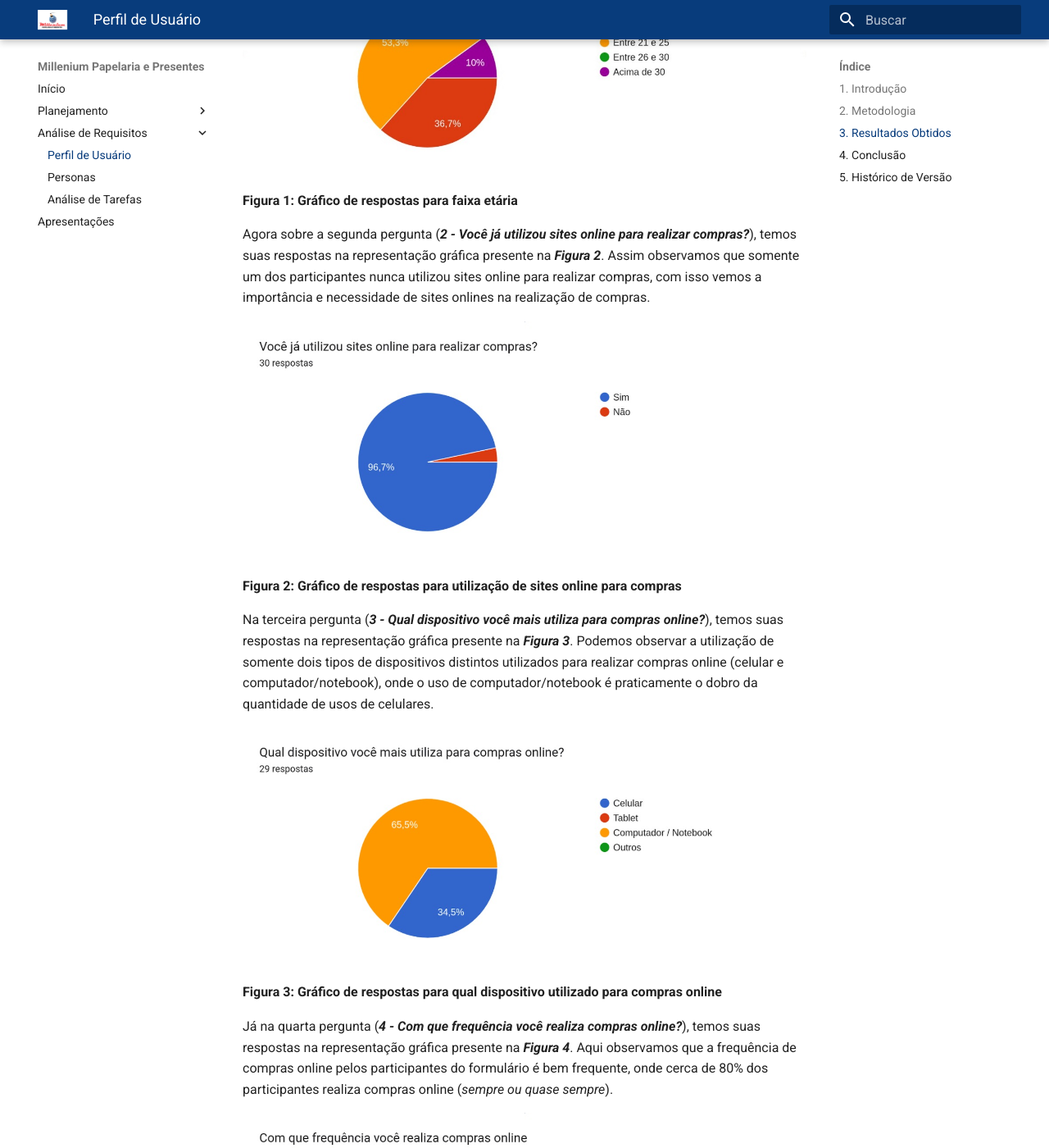
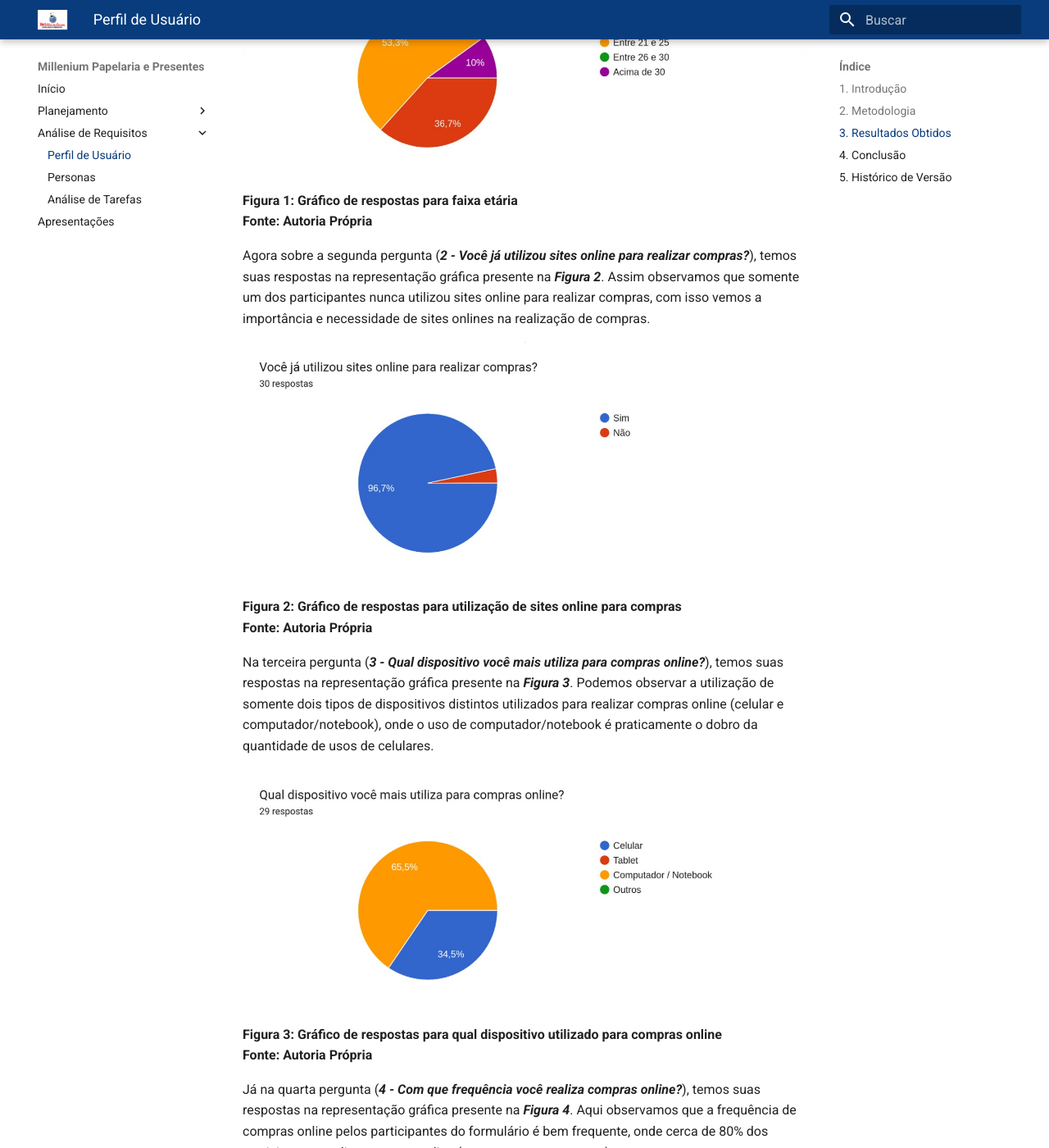
Before and after one commit to Interacao-Humano-Computador/2022.1-Millenium-Papelaria, an MkDocs documentation site: the page built from docs/AnaliseDeRequisitos/PerfilDeUsuario.md, in a window 1280 px wide and 1400 px high, scrolled down 929 px. Shown: the whole window at 82% size. Built offline with MkDocs 1.6.1 and Material for MkDocs 9.7.7, drawn with Linux system fonts in a browser that asks for light colours; some of the changed text lies outside the part shown.

Commit message:
Update PerfilDeUsuario.md

```diff
--- a/docs/AnaliseDeRequisitos/PerfilDeUsuario.md
+++ b/docs/AnaliseDeRequisitos/PerfilDeUsuario.md
@@ -16,37 +16,37 @@ Em relação às perguntas temos que na primeira pergunta (***1 - Qual sua faixa
 
 ![P1](../../images/perfil-de-usuario/faixa-etaria.jpeg)
 
-**Figura 1: Gráfico de respostas para faixa etária**
+**Figura 1: Gráfico de respostas para faixa etária** <br/>**Fonte: Autoria Própria**
 
 Agora sobre a segunda pergunta (***2 - Você já utilizou sites online para realizar compras?***), temos suas respostas na representação gráfica presente na ***Figura 2***. Assim observamos que somente um dos participantes nunca utilizou sites online para realizar compras, com isso vemos a importância e necessidade de sites onlines na realização de compras.
 
 ![P2](../../images/perfil-de-usuario/ja-comprou-online.jpeg)
 
-**Figura 2: Gráfico de respostas para utilização de sites online para compras**
+**Figura 2: Gráfico de respostas para utilização de sites online para compras** <br/>**Fonte: Autoria Própria**
 
 Na terceira pergunta (***3 - Qual dispositivo você mais utiliza para compras online?***), temos suas respostas na representação gráfica presente na ***Figura 3***. Podemos observar a utilização de somente dois tipos de dispositivos distintos utilizados para realizar compras online (celular e computador/notebook), onde o uso de computador/notebook é praticamente o dobro da quantidade de usos de celulares.
 
 ![P3](../../images/perfil-de-usuario/dispositivo-compra.jpeg)
 
-**Figura 3: Gráfico de respostas para qual dispositivo utilizado para compras online**
+**Figura 3: Gráfico de respostas para qual dispositivo utilizado para compras online** <br/>**Fonte: Autoria Própria**
 
 Já na quarta pergunta (***4 - Com que frequência você realiza compras online?***), temos suas respostas na representação gráfica presente na ***Figura 4***. Aqui observamos que a frequência de compras online pelos participantes do formulário é bem frequente, onde cerca de 80% dos participantes realiza compras online (*sempre ou quase sempre*).
 
 ![P4](../../images/perfil-de-usuario/frequencia.jpeg)
 
-**Figura 4: Gráfico de respostas para qual a frequência de compras online**
+**Figura 4: Gráfico de respostas para qual a frequência de compras online** <br/>**Fonte: Autoria Própria**
 
 Na quinta pergunta temos (***5 - Você já realizou compras em papelarias pela internet?***), temos suas respostas na representação gráfica presente na ***Figura 5***. Com essas respostas observamos que a quantidade de usuários que realizaram compras em papelarias online são baixas, somente 27,6% dos usuários já realizaram esse tipo de compra.
 
 ![P5](../../images/perfil-de-usuario/compras-em-papelaria.jpeg)
 
-**Figura 5: Gráfico de respostas para compras em papelarias pela internet**
+**Figura 5: Gráfico de respostas para compras em papelarias pela internet** <br/>**Fonte: Autoria Própria**
 
 Agora na sexta e última pergunta (***6 - O quão você concorda com a possibilidade de realizar compras em papelarias online?***), temos suas respostas na representação gráfica presente na ***Figura 6***. Nesta parte podemos observar que grande parte dos usuários (55,1%) concordam total ou parcialmente com a possibilidade de realizar compras em papelarias online. Porém é importante também salientar que existe uma taxa de 37,9% dos usuários que são indiferentes a essa possibilidade, o que pode demonstrar um certo desinteresse nesse setor. Já em questão de discordar totalmente da possibilidade temos uma pequena faixa de somente 6,9% dos usuários.
 
 ![P6](../../images/perfil-de-usuario/compraria-em-papelarias.jpeg)
 
-**Figura 6: Gráfico de respostas para a possibilidade de compras em papelarias online**
+**Figura 6: Gráfico de respostas para a possibilidade de compras em papelarias online** <br/>**Fonte: Autoria Própria**
 
 ## 4. Conclusão
 
```
